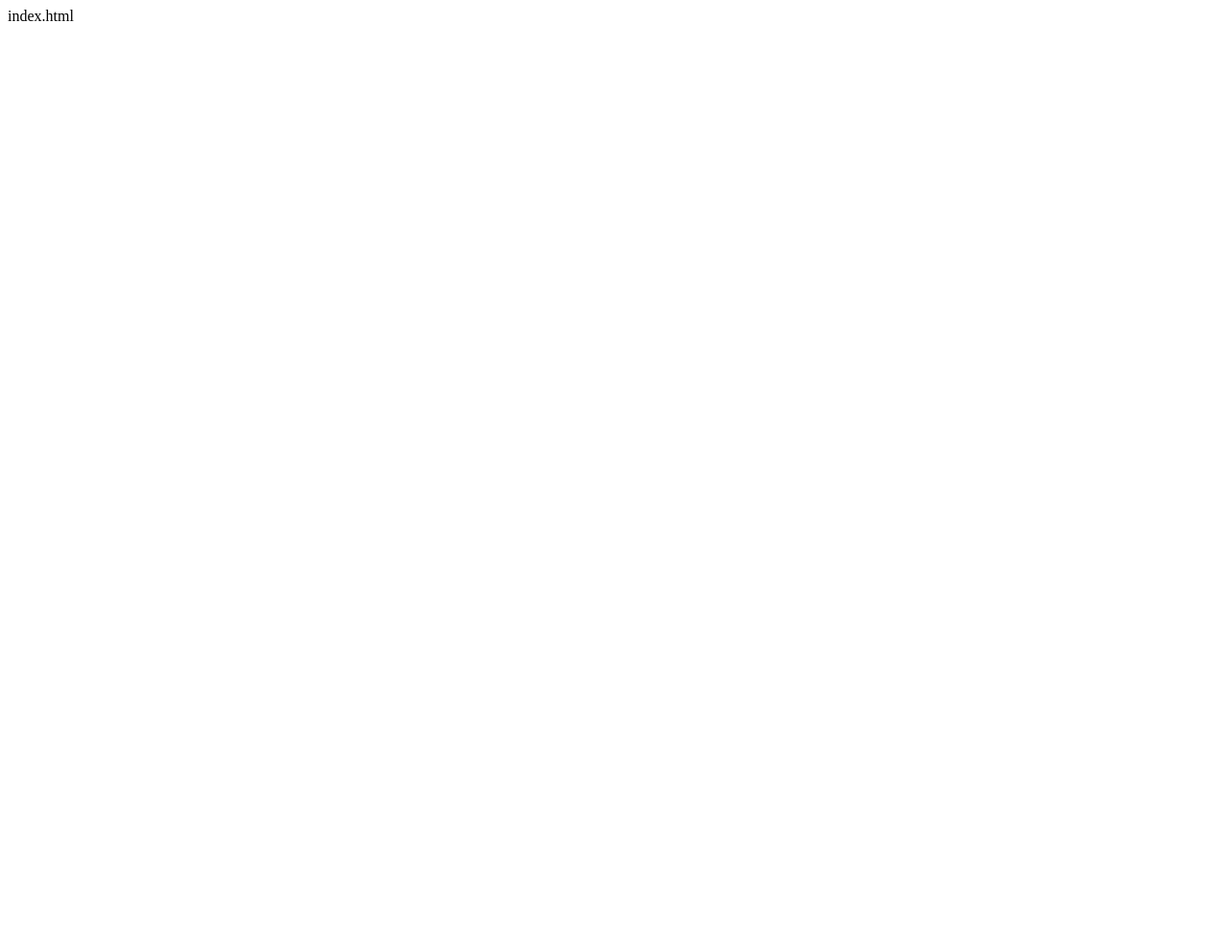
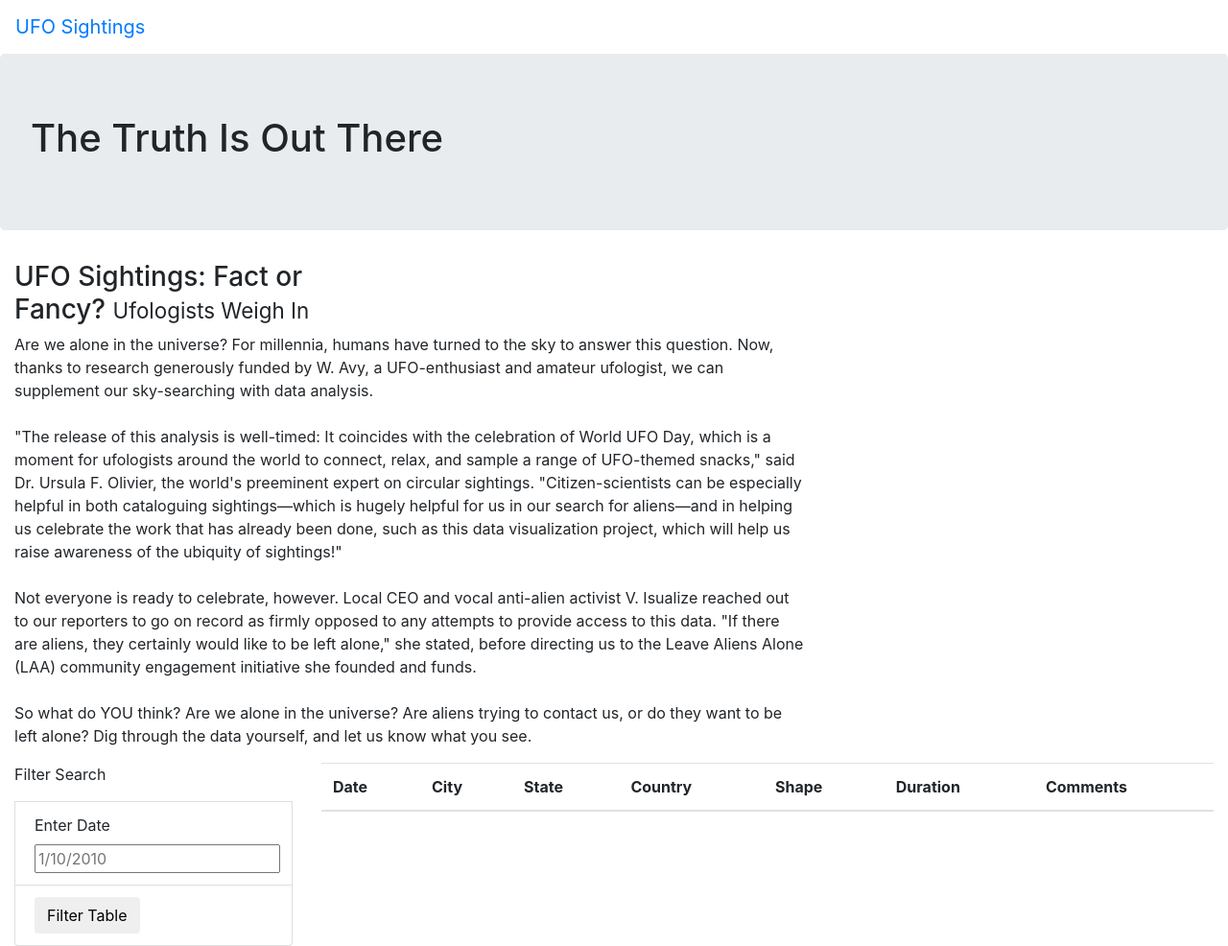
Before and after one commit to taaden/UFOs, a plain HTML site: page index.html in a window 1280 px wide. Shown: the whole page at 96% size. Before the commit the page ends 800 px from the top, so only its background shows below. Drawn offline with nearby package versions, Linux system fonts and the light colour scheme.

Commit message:
Adding index.html

```diff
--- a/index.html
+++ b/index.html
@@ -1 +1,74 @@
-index.html
+<!DOCTYPE html>
+<html lang="en">
+<head>
+    <meta charset="UTF-8">
+    <meta http-equiv="X-UA-Compatible" content="IE=edge">
+    <meta name="viewport" content="width=device-width, initial-scale=1.0">
+    <title>UFO Finder</title>
+    <link
+      rel="stylesheet"
+      href="https://maxcdn.bootstrapcdn.com/bootstrap/4.0.0/css/bootstrap.min.css"
+      integrity="sha384-Gn5384xqQ1aoWXA+058RXPxPg6fy4IWvTNh0E263XmFcJlSAwiGgFAW/dAiS6JXm"
+      crossorigin="anonymous"
+    />
+    <link rel="stylesheet" href="static/css/style.css">
+</head>
+<body>
+    <div class="wrapper">
+        <nav class="navbar navbar-expand-lg">
+        <a class="navbar-brand" href="index.html">UFO Sightings</a>
+        </nav>
+        <div class="jumbotron">
+        <h1>The Truth Is Out There</h1>
+        </div>
+        <div class="container-fluid">
+            <div class="row">
+            </div>
+        </div>
+        <div class="col-md-4">
+          <h3>UFO Sightings: Fact or Fancy? <small>Ufologists Weigh In</small></h3>
+        </div>
+        <div class="col-md-8">
+            <p>
+                Are we alone in the universe? For millennia, humans have turned to the sky to answer this question. Now, thanks to research generously funded by W. Avy, a UFO-enthusiast and amateur ufologist, we can supplement our sky-searching with data analysis.<br><br>"The release of this analysis is well-timed: It coincides with the celebration of World UFO Day, which is a moment for ufologists around the world to connect, relax, and sample a range of UFO-themed snacks," said Dr. Ursula F. Olivier, the world's preeminent expert on circular sightings. "Citizen-scientists can be especially helpful in both cataloguing sightings—which is hugely helpful for us in our search for aliens—and in helping us celebrate the work that has already been done, such as this data visualization project, which will help us raise awareness of the ubiquity of sightings!"<br><br>Not everyone is ready to celebrate, however. Local CEO and vocal anti-alien activist V. Isualize reached out to our reporters to go on record as firmly opposed to any attempts to provide access to this data. "If there are aliens, they certainly would like to be left alone," she stated, before directing us to the Leave Aliens Alone (LAA) community engagement initiative she founded and funds.<br><br>So what do YOU think? Are we alone in the universe? Are aliens trying to contact us, or do they want to be left alone? Dig through the data yourself, and let us know what you see.
+
+
+            </p>
+        </div>
+        <div class="container-fluid">
+            <div class="row">
+              <div class="col-md-3">
+                <form>
+                    <p>Filter Search</p>
+                </form>
+                <li class="list-group-item">
+                    <label for="date">Enter Date</label>
+                    <input type="text" placeholder="1/10/2010" id="datetime" />
+                </li>
+                <li class="list-group-item">
+                    <button id="filter-btn" type="button" class="btn btn-default">
+                        Filter Table
+                    </button>
+                </li>
+              </div>
+                <div class="col-md-9">
+                    <table class="table table-striped">
+                      <thead>
+                        <tr>
+                          <th>Date</th>
+                          <th>City</th>
+                          <th>State</th>
+                          <th>Country</th>
+                          <th>Shape</th>
+                          <th>Duration</th>
+                          <th>Comments</th></th>
+                        </tr>
+                      </thead>
+                      <tbody></tbody>
+                    </table>
+                </div>
+            </div>
+        </div>
+    </div>
+</body>
+</html>
```
